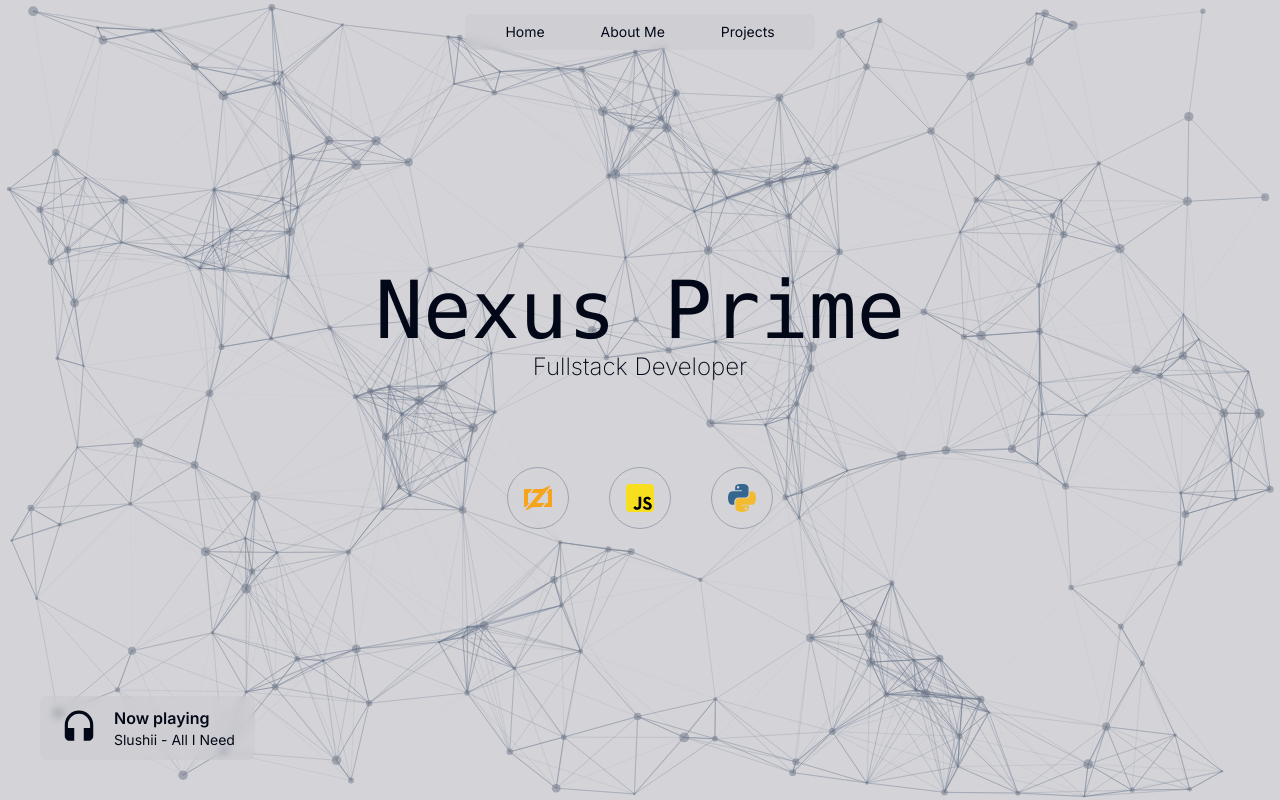
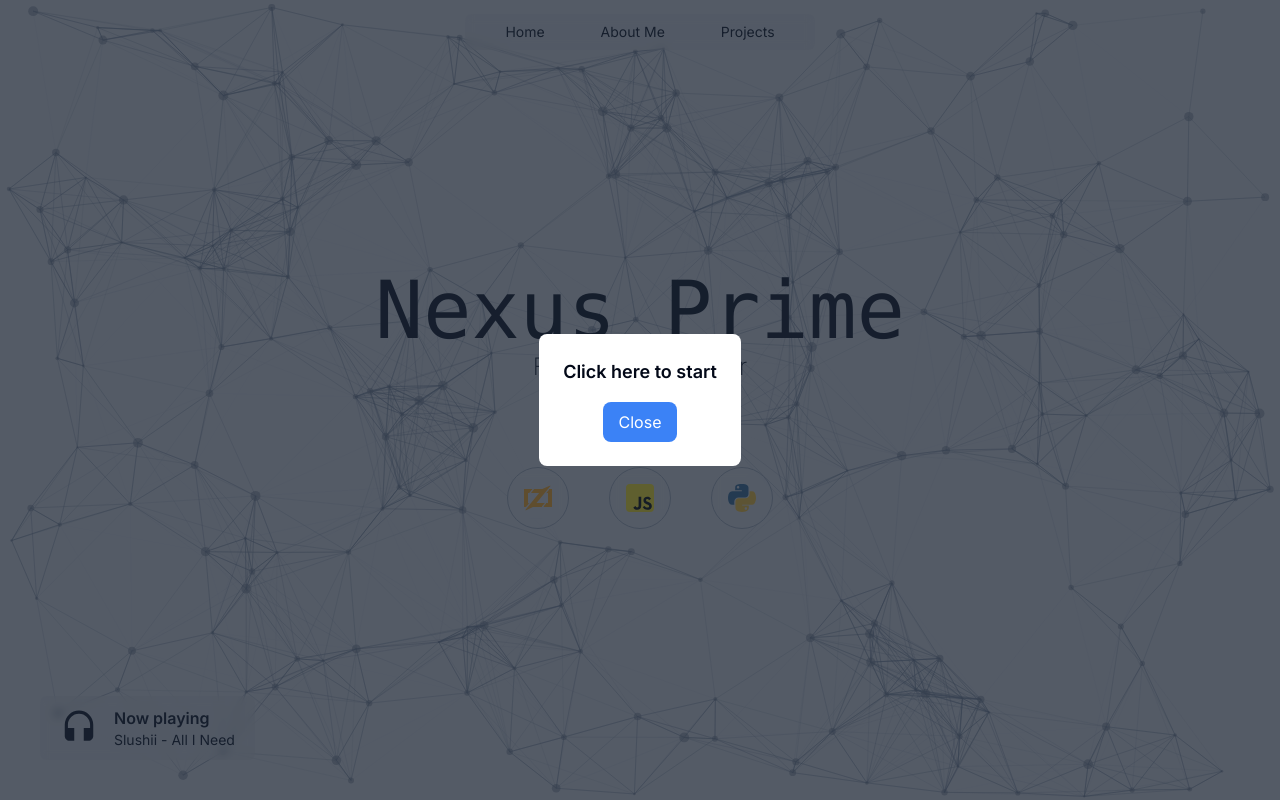
Before and after one commit to nexusprime-here/portfolio, a Next.js app: page / in a window 1280 px wide. Built offline with nearby package versions, Linux system fonts and the light colour scheme.

Commit message:
added modal

```diff
--- a/src/app/layout.tsx
+++ b/src/app/layout.tsx
@@ -4,6 +4,7 @@ import { Inter } from 'next/font/google';
 import ParticlesContainer from './particles';
 import Header from '@/components/Header';
 import SongController from './song';
+import StartModal from '@/components/StartModal';
 
 const inter = Inter({ subsets: ['latin'] })
 
@@ -20,6 +21,8 @@ export default function RootLayout({
 	return (
 		<html lang="pt-br">
 			<body className="bg-zinc-300" style={{ ...inter.style }}>
+				<StartModal />
+
 				<ParticlesContainer />
 
 				<Header />
--- /dev/null
+++ b/src/components/StartModal.tsx
@@ -0,0 +1,31 @@
+'use client'
+
+import { useState } from 'react';
+
+function StartModal() {
+  const [isOpen, setIsOpen] = useState(true);
+
+  const closeModal = () => {
+    setIsOpen(false);
+  };
+
+  return (
+    <div
+      className={`fixed top-0 left-0 w-full h-full flex justify-center items-center bg-gray-800 bg-opacity-70 z-50 ${
+        isOpen ? 'block' : 'hidden'
+      }`}
+    >
+      <div className="bg-white p-6 rounded-lg text-center">
+        <p className="text-lg font-semibold mb-4">Click here to start</p>
+        <button
+          onClick={closeModal}
+          className="px-4 py-2 bg-blue-500 text-white rounded-lg hover:bg-blue-600"
+        >
+          Close
+        </button>
+      </div>
+    </div>
+  );
+}
+
+export default StartModal;
```
